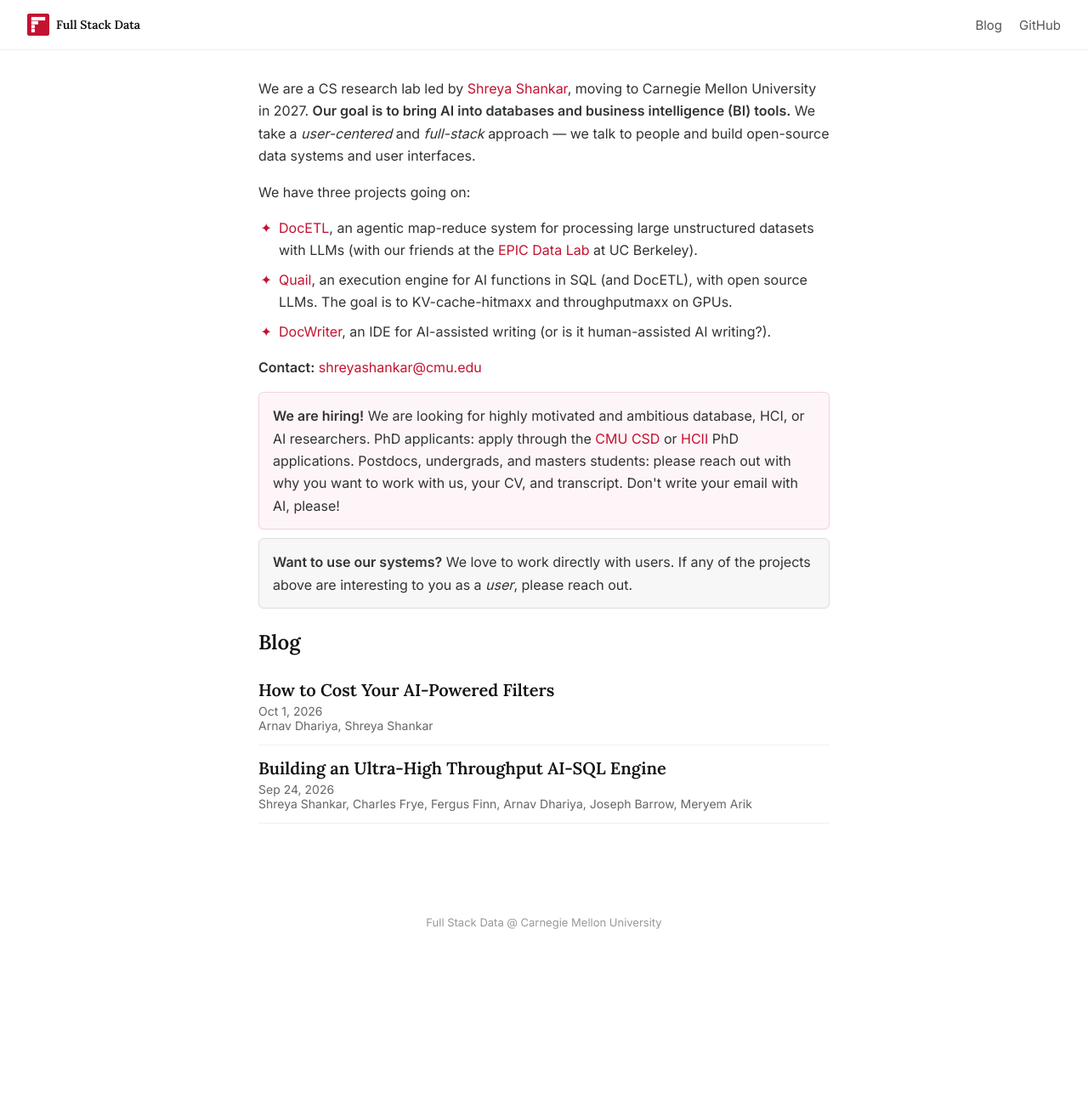
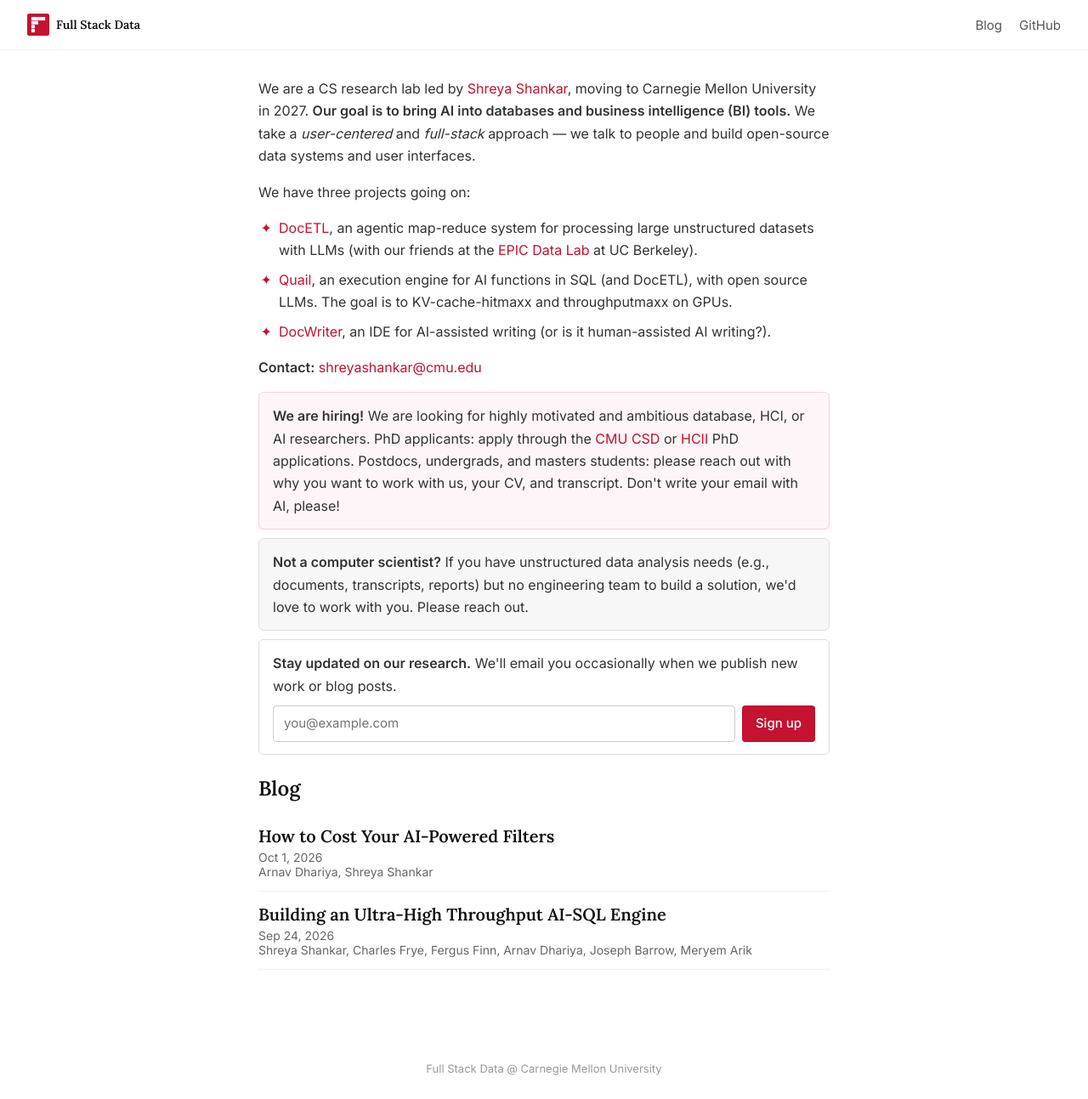
Before and after one commit to fsdatalab/fsdatalab.github.io, a Jekyll site: the page built from index.html, in a window 1280 px wide and 1293 px high. Shown: the whole window at 85% size. Built offline with Jekyll 4.4.1, drawn with Linux system fonts in a browser that asks for light colours.

Commit message:
Add newsletter signup (#5)

```diff
--- a/_config.yml
+++ b/_config.yml
@@ -25,3 +25,7 @@
   - Gemfile
   - Gemfile.lock
   - README.md
+
+# Kit (ConvertKit) newsletter. Set to your form's numeric ID to show the
+# signup box; leave empty to hide it.
+kit_form_id: "9989605"
--- /dev/null
+++ b/_includes/subscribe.html
@@ -0,0 +1,12 @@
+{% if site.kit_form_id and site.kit_form_id != "" %}
+<form class="subscribe" action="https://app.kit.com/forms/{{ site.kit_form_id }}/subscriptions" method="post">
+  <div class="subscribe-copy">
+    <strong>Stay updated on our research.</strong> We'll email you occasionally when we publish new work or blog posts.
+  </div>
+  <div class="subscribe-fields">
+    <label class="visually-hidden" for="subscribe-email">Email address</label>
+    <input id="subscribe-email" type="email" name="email_address" placeholder="you@example.com" required autocomplete="email">
+    <button type="submit">Sign up</button>
+  </div>
+</form>
+{% endif %}
--- a/_layouts/post.html
+++ b/_layouts/post.html
@@ -11,6 +11,7 @@
     </div>
   </div>
   {{ content }}
+  {% include subscribe.html %}
 </article>
 <script>
   (() => {
--- a/assets/css/style.css
+++ b/assets/css/style.css
@@ -288,6 +288,48 @@
   font-family: var(--body);
   font-size: 0.875rem;
   color: var(--red);
+}
+
+/* ── newsletter signup ────────────────────────────── */
+.subscribe {
+  border: 1px solid #ddd;
+  border-radius: 6px;
+  padding: 0.875rem 1rem;
+  margin: 0 0 1.5rem;
+  font-size: 1rem;
+  line-height: 1.65;
+}
+.prose .subscribe { margin: 2.5rem 0 0; }
+.subscribe-copy { margin-bottom: 0.625rem; }
+.subscribe-fields { display: flex; gap: 0.5rem; flex-wrap: wrap; }
+.subscribe input[type="email"] {
+  flex: 1 1 14rem;
+  min-width: 0;
+  font: inherit;
+  font-size: 0.9375rem;
+  padding: 0.5rem 0.75rem;
+  border: 1px solid #ccc;
+  border-radius: 4px;
+}
+.subscribe input[type="email"]:focus { outline: 2px solid rgba(196, 18, 48, 0.3); border-color: var(--red); }
+.subscribe button {
+  font: inherit;
+  font-size: 0.9375rem;
+  font-weight: 500;
+  padding: 0.5rem 1rem;
+  border: none;
+  border-radius: 4px;
+  background: var(--red);
+  color: #fff;
+  cursor: pointer;
+}
+.subscribe button:hover { opacity: 0.85; }
+.visually-hidden {
+  position: absolute;
+  width: 1px; height: 1px;
+  overflow: hidden;
+  clip: rect(0 0 0 0);
+  white-space: nowrap;
 }
 
 /* ── footer ───────────────────────────────────────── */
--- a/blog/index.html
+++ b/blog/index.html
@@ -4,6 +4,7 @@
 ---
 <div class="content">
   <h2 class="section-heading">Blog</h2>
+  {% include subscribe.html %}
   {% assign listed_posts = site.posts | where_exp: "post", "post.unlisted != true" | where_exp: "post", "post.date <= site.time" %}
   {% if listed_posts.size > 0 %}
   {% for post in listed_posts %}
--- a/index.html
+++ b/index.html
@@ -17,9 +17,11 @@
     <strong>We are hiring!</strong> We are looking for highly motivated and ambitious database, HCI, or AI researchers. PhD applicants: apply through the <a href="https://csd.cmu.edu/academics/doctoral/admissions">CMU CSD</a> or <a href="https://www.hcii.cmu.edu/academics/phd-hci/admissions">HCII</a> PhD applications. Postdocs, undergrads, and masters students: please reach out with why you want to work with us, your CV, and transcript. Don't write your email with AI, please!
   </div>
 
-  <div style="background: #f7f7f7; border: 1px solid #ddd; border-radius: 6px; padding: 0.875rem 1rem; margin-bottom: 1.5rem; font-size: 1rem; line-height: 1.65;">
-    <strong>Want to use our systems?</strong> We love to work directly with users. If any of the projects above are interesting to you as a <em>user</em>, please reach out.
+  <div style="background: #f7f7f7; border: 1px solid #ddd; border-radius: 6px; padding: 0.875rem 1rem; margin-bottom: 0.625rem; font-size: 1rem; line-height: 1.65;">
+    <strong>Not a computer scientist?</strong> If you have unstructured data analysis needs (e.g., documents, transcripts, reports) but no engineering team to build a solution, we'd love to work with you. Please reach out.
   </div>
+
+  {% include subscribe.html %}
 
   <h2 class="section-heading">Blog</h2>
   {% assign listed_posts = site.posts | where_exp: "post", "post.unlisted != true" | where_exp: "post", "post.date <= site.time" %}
```
